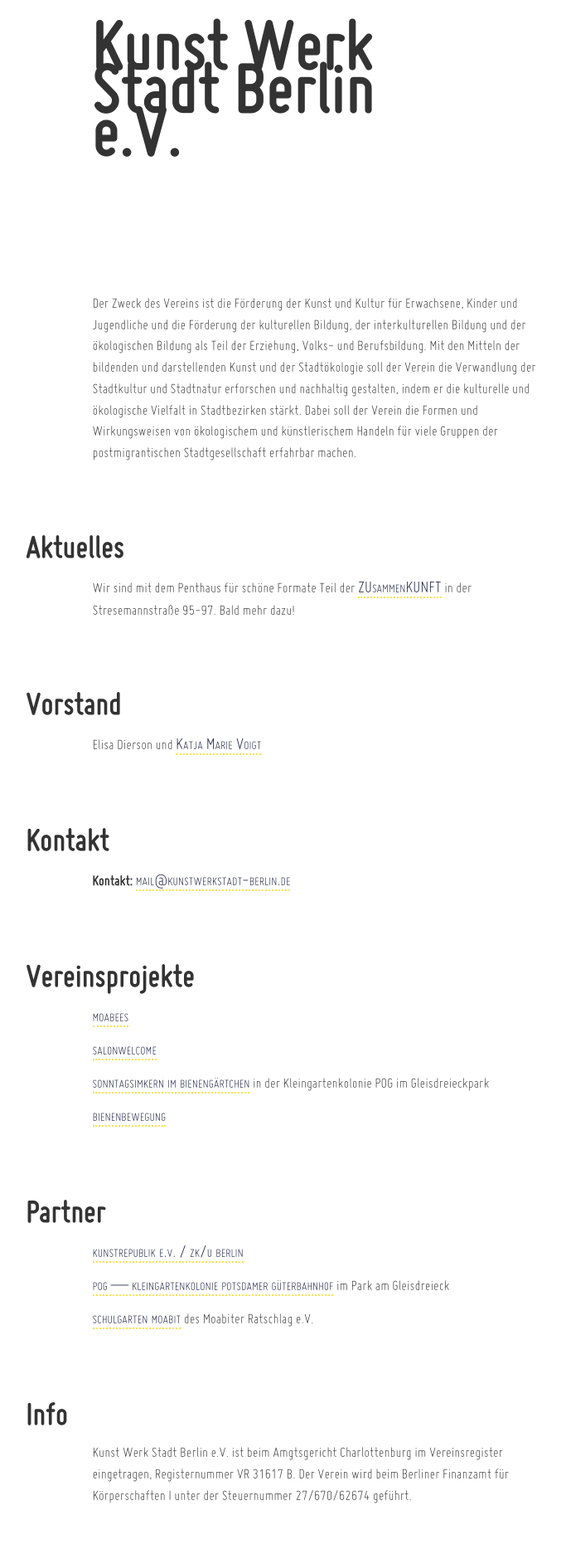
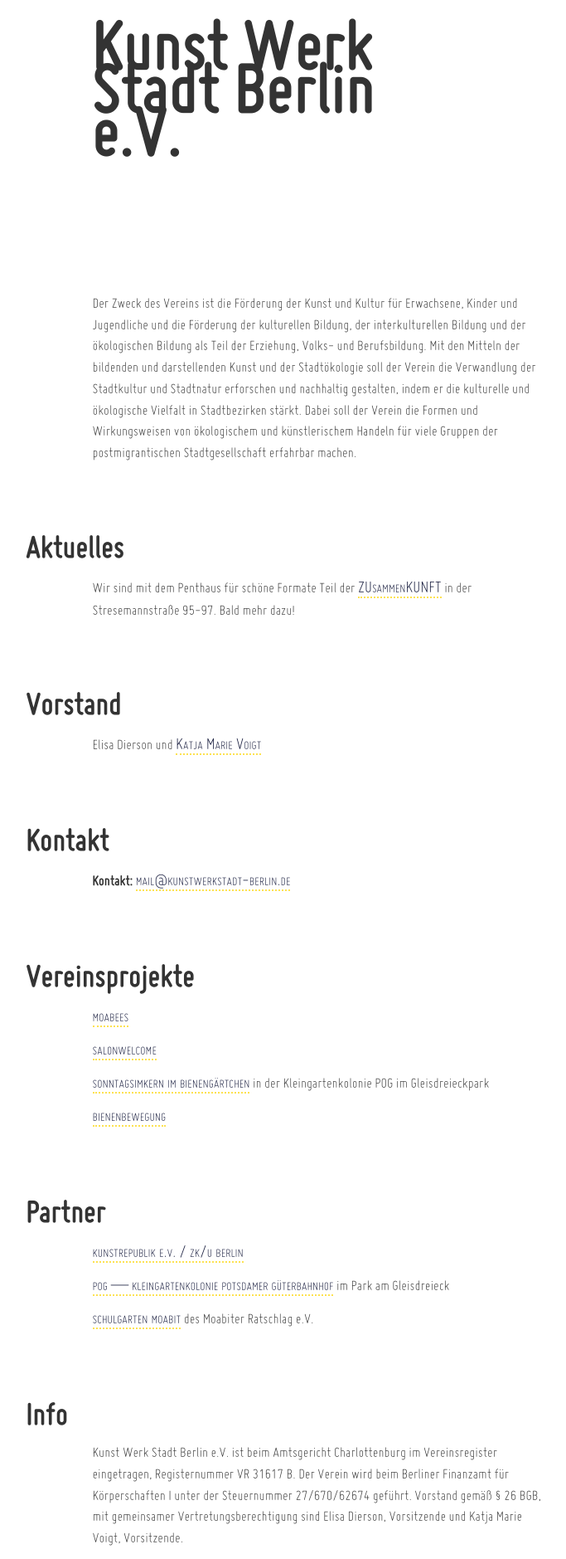
Before and after one commit to dieda/kwsb, a Jekyll site: the page built from index.html, in a window 1280 px wide. Shown: the whole page at 83% size, without its empty margins (251-934 px from the left). Built offline with Jekyll 4.4.1, drawn with Linux system fonts in a browser that asks for light colours; before the commit the page ends 1827 px from its top, so only the background shows below that.

Commit message:
Update kleingedrucktes

```diff
--- a/index.html
+++ b/index.html
@@ -76,6 +76,6 @@ keywords: Kunst Werk Stadt Berlin e.V., Kunst im öffentlichen Raum, Bienen, Imk
 </h2>
 
 <p>
-  Kunst Werk Stadt Berlin e.V. ist beim Amgtsgericht Charlottenburg im Vereinsregister eingetragen, Registernummer VR 31617 B.
-  Der Verein wird beim Berliner Finanzamt für Körperschaften I unter der Steuernummer 27/670/62674 geführt.
+  Kunst Werk Stadt Berlin e.V. ist beim Amtsgericht Charlottenburg im Vereinsregister eingetragen, Registernummer VR 31617 B.
+  Der Verein wird beim Berliner Finanzamt für Körperschaften I unter der Steuernummer 27/670/62674 geführt. Vorstand gemäß § 26 BGB, mit gemeinsamer Vertretungsberechtigung sind Elisa Dierson, Vorsitzende und Katja Marie Voigt, Vorsitzende.
 </p>
```
